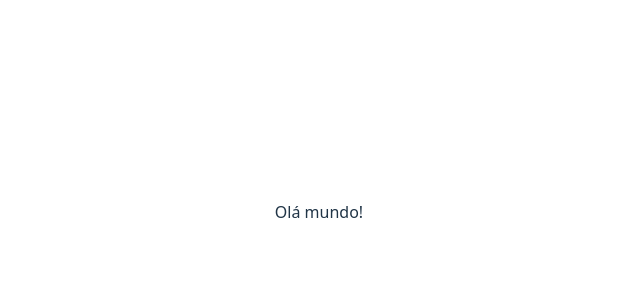
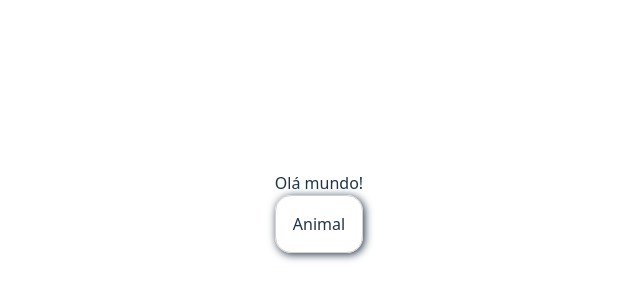
Before and after one commit to ufjf-dcc207/ufjf-dcc207-2025-3-a-atv03-RenatoNandes, a React (Vite) app: page / in a window 1280 px wide. Shown: the part 188-488 px from the top of the page, without its empty margins (321-961 px from the left). Built offline with nearby package versions, Linux system fonts and the light colour scheme.

Commit message:
:sparkles: Adiciona Animal

```diff
--- /dev/null
+++ b/src/Animal.css
@@ -0,0 +1,6 @@
+.animal {
+    border: 1px solid lightgray;
+    border-radius: 1em;
+    padding: 1em;
+    box-shadow: 0.1em 0.1em 0.5em;
+}
--- /dev/null
+++ b/src/Animal.tsx
@@ -0,0 +1,7 @@
+import "./Animal.css"
+export default function Animal(){
+
+    return (
+        <div className="animal">Animal</div>
+    );
+}
--- a/src/App.tsx
+++ b/src/App.tsx
@@ -1,3 +1,4 @@
+import Animal from './Animal'
 import './App.css'
 
 function App() {
@@ -6,6 +7,7 @@
     <>
       <div>
         Olá mundo!
+        <Animal/>
       </div>
     </>
   )
```
